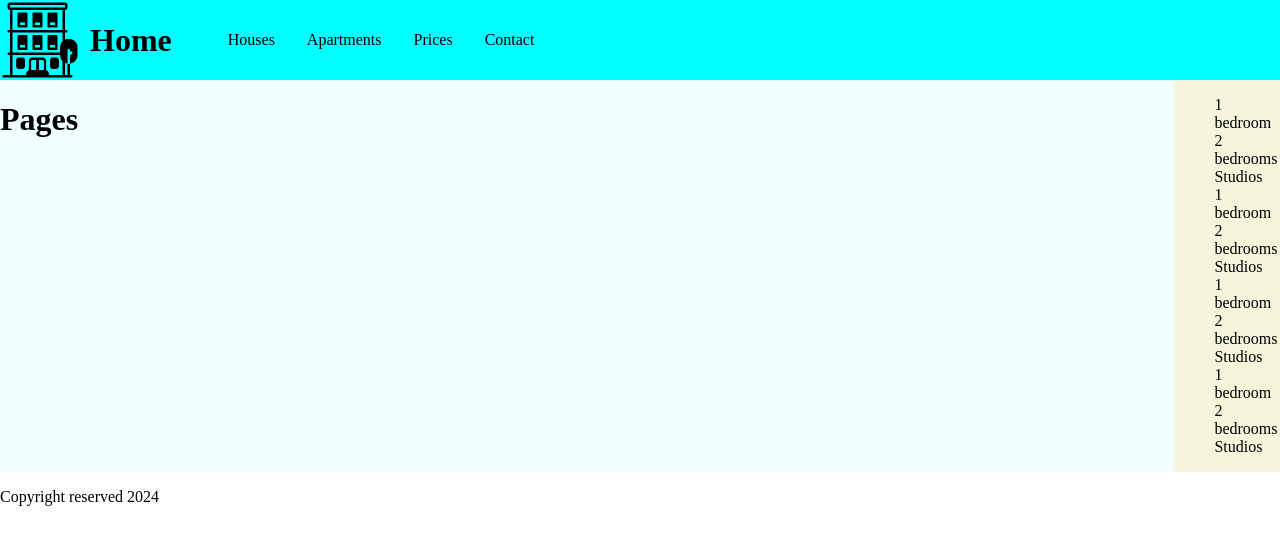
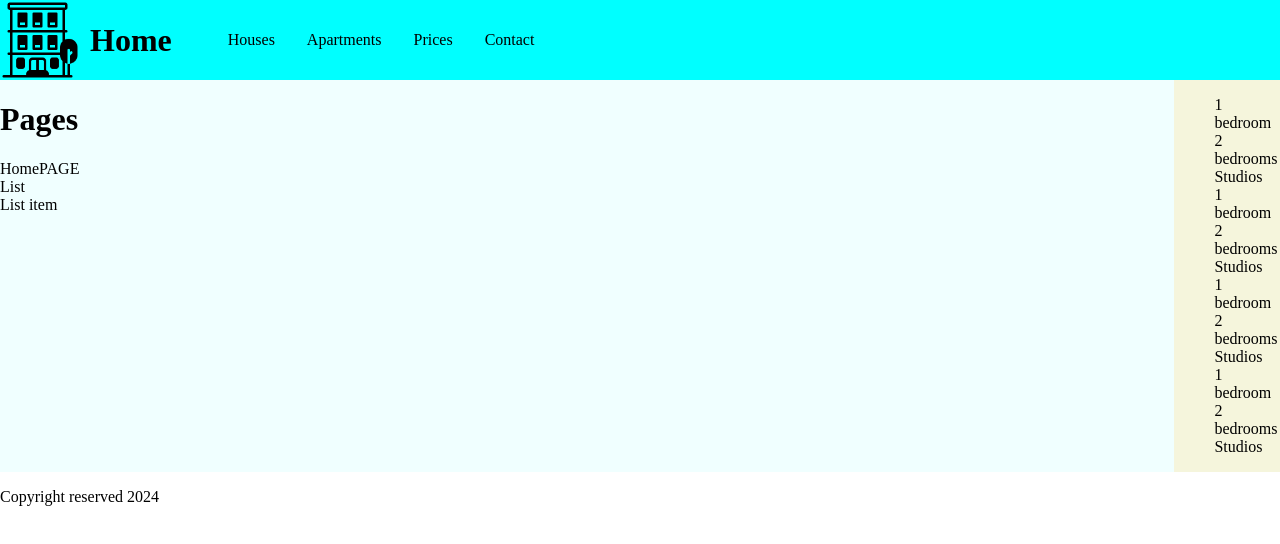
Before and after one commit to tsekamaru/Mini-project-2-Apartment-Rentals, a React (Vite) app in the folder react/: page / in a window 1280 px wide. Shown: the top 544 px of the page. Built offline with nearby package versions, Linux system fonts and the light colour scheme.

Commit message:
List & ListItem templates are done

```diff
--- a/react/src/App.jsx
+++ b/react/src/App.jsx
@@ -1,9 +1,9 @@
 import "./App.css";
-
+import Homepage from "./pages/HomePage";
 import Sidebar from "./components/sidebar/Sidebar";
 import Footer from "./components/footer/Footer";
-import Navbar from './components/navbar/Navbar'
-
+import Navbar from "./components/navbar/Navbar";
+import listingData from "./data/listings.json";
 
 function App() {
   return (
@@ -12,6 +12,7 @@ function App() {
       <div id="main-content">
         <div id="pages">
           <h1>Pages</h1>
+          <Homepage />
         </div>
         <Sidebar />
       </div>
--- a/react/src/Pages/HomePage.jsx
+++ b/react/src/Pages/HomePage.jsx
@@ -0,0 +1,12 @@
+import List from "../components/List/List";
+
+function Homepage() {
+  return (
+    <div>
+      HomePAGE
+      <List />
+    </div>
+  );
+}
+
+export default Homepage;
--- /dev/null
+++ b/react/src/components/List/List.jsx
@@ -0,0 +1,12 @@
+import ListItem from "../ListItem/ListItem";
+
+function List({ listingData }) {
+  return (
+    <div>
+      List
+      <ListItem />
+    </div>
+  );
+}
+
+export default List;
--- /dev/null
+++ b/react/src/components/ListItem/ListItem.jsx
@@ -0,0 +1,4 @@
+function ListItem({ listingData }) {
+  return <div>List item</div>;
+}
+export default ListItem;
```
